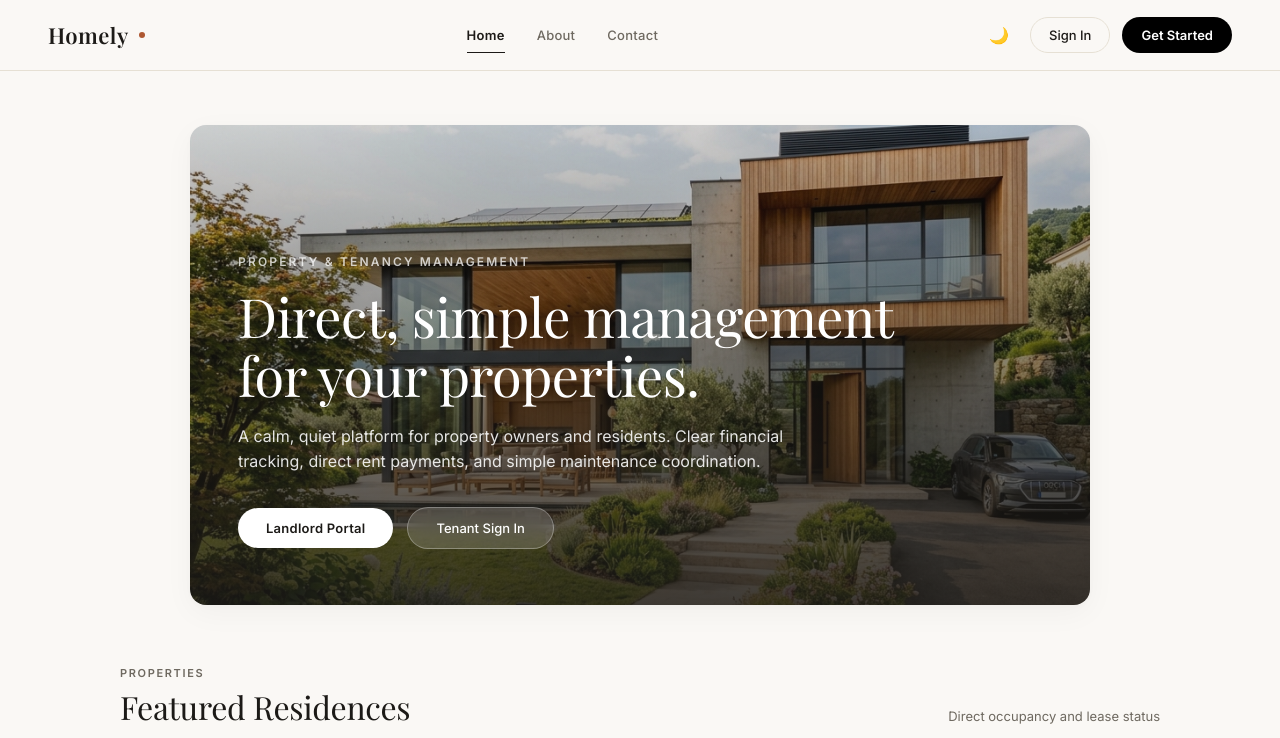
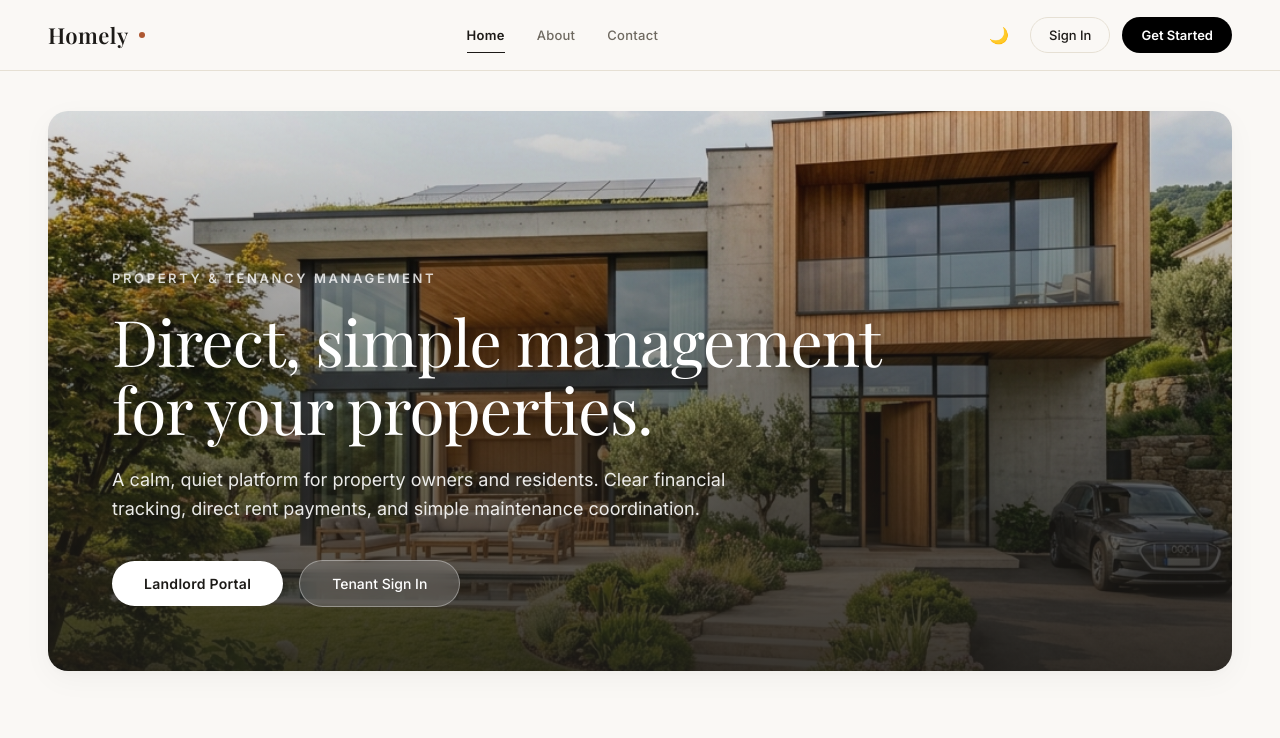
Before and after one commit to luisapandeirada/homely, a plain HTML site: page index.html in a window 1280 px wide. Shown: the top 738 px of the page. Drawn offline with nearby package versions, Linux system fonts and the light colour scheme; a web font is replaced by a local one.

Commit message:
Expand hero cover panel to full page width with grand architectural typography

```diff
--- a/css/style.css
+++ b/css/style.css
@@ -261,10 +261,10 @@ body.tenant-mode {
 
 /* Hero & Marketing */
 .hero-section {
-  padding: 100px 0 60px 0;
-  text-align: left; /* Trade Republic style: clean left-aligned typography */
-  max-width: 900px;
-  margin: 0 auto;
+  width: 100%;
+  max-width: 100%;
+  padding: 0;
+  margin: 0 0 60px 0;
   animation: slideUp 0.6s cubic-bezier(0.16, 1, 0.3, 1);
 }
 
@@ -556,9 +556,9 @@ body.tenant-mode {
 
 /* Container */
 .container {
-  max-width: 1100px;
+  max-width: 1440px;
   margin: 0 auto;
-  padding: 30px;
+  padding: 24px 48px;
   animation: fadeIn 0.4s ease-out;
 }
 
--- a/js/views/publicViews.js
+++ b/js/views/publicViews.js
@@ -26,22 +26,22 @@ export function renderLandingView(container, navigateTo) {
 
   container.innerHTML = `
     <!-- Immersive Cover Hero (Alcove Architecture Style) -->
-    <section class="hero-section" style="position:relative; overflow:hidden; border-radius:16px; min-height:480px; display:flex; align-items:flex-end; background:linear-gradient(180deg, rgba(28,26,23,0.2) 0%, rgba(28,26,23,0.85) 100%), url('assets/property_modern.png') center/cover no-repeat; color:#ffffff; padding:56px 48px; margin-top:24px; margin-bottom:60px; box-shadow:var(--shadow-premium);">
-      <div style="max-width:720px; position:relative; z-index:2;">
-        <p style="font-family:var(--font-sans); font-size:12px; font-weight:600; text-transform:uppercase; letter-spacing:0.18em; color:rgba(255,255,255,0.75); margin-bottom:16px;">
+    <section class="hero-section" style="position:relative; width:100%; overflow:hidden; border-radius:20px; min-height:560px; display:flex; align-items:flex-end; background:linear-gradient(180deg, rgba(28,26,23,0.15) 0%, rgba(28,26,23,0.88) 100%), url('assets/property_modern.png') center/cover no-repeat; color:#ffffff; padding:72px 64px 64px 64px; margin-top:16px; margin-bottom:70px; box-shadow:var(--shadow-premium);">
+      <div style="max-width:840px; position:relative; z-index:2;">
+        <p style="font-family:var(--font-sans); font-size:13px; font-weight:600; text-transform:uppercase; letter-spacing:0.2em; color:rgba(255,255,255,0.8); margin-bottom:18px;">
           Property & Tenancy Management
         </p>
-        <h1 style="color:#ffffff; font-family:var(--font-serif); font-size:54px; font-weight:400; line-height:1.08; letter-spacing:-0.01em; margin-bottom:20px;">
+        <h1 style="color:#ffffff; font-family:var(--font-serif); font-size:64px; font-weight:400; line-height:1.06; letter-spacing:-0.015em; margin-bottom:22px;">
           Direct, simple management for your properties.
         </h1>
-        <p style="color:rgba(255,255,255,0.88); font-family:var(--font-sans); font-size:16px; line-height:1.6; margin-bottom:32px; font-weight:400; max-width:580px;">
+        <p style="color:rgba(255,255,255,0.9); font-family:var(--font-sans); font-size:18px; line-height:1.65; margin-bottom:36px; font-weight:400; max-width:660px;">
           A calm, quiet platform for property owners and residents. Clear financial tracking, direct rent payments, and simple maintenance coordination.
         </p>
-        <div class="cta-group" style="display:flex; gap:14px; align-items:center;">
-          <button class="btn btn-primary" id="landing-cta-owner" style="padding:12px 28px; font-size:13px; font-weight:600; border-radius:30px; background:#ffffff; color:#1c1a17; border:none; letter-spacing:0.02em;">
+        <div class="cta-group" style="display:flex; gap:16px; align-items:center;">
+          <button class="btn btn-primary" id="landing-cta-owner" style="padding:14px 32px; font-size:14px; font-weight:600; border-radius:30px; background:#ffffff; color:#1c1a17; border:none; letter-spacing:0.02em; cursor:pointer;">
             Landlord Portal
           </button>
-          <button class="btn btn-secondary" id="landing-cta-tenant" style="padding:12px 28px; font-size:13px; font-weight:500; border-radius:30px; background:rgba(255,255,255,0.15); color:#ffffff; border:1px solid rgba(255,255,255,0.3); backdrop-filter:blur(12px);">
+          <button class="btn btn-secondary" id="landing-cta-tenant" style="padding:14px 32px; font-size:14px; font-weight:500; border-radius:30px; background:rgba(255,255,255,0.18); color:#ffffff; border:1px solid rgba(255,255,255,0.35); backdrop-filter:blur(12px); cursor:pointer;">
             Tenant Sign In
           </button>
         </div>
```
